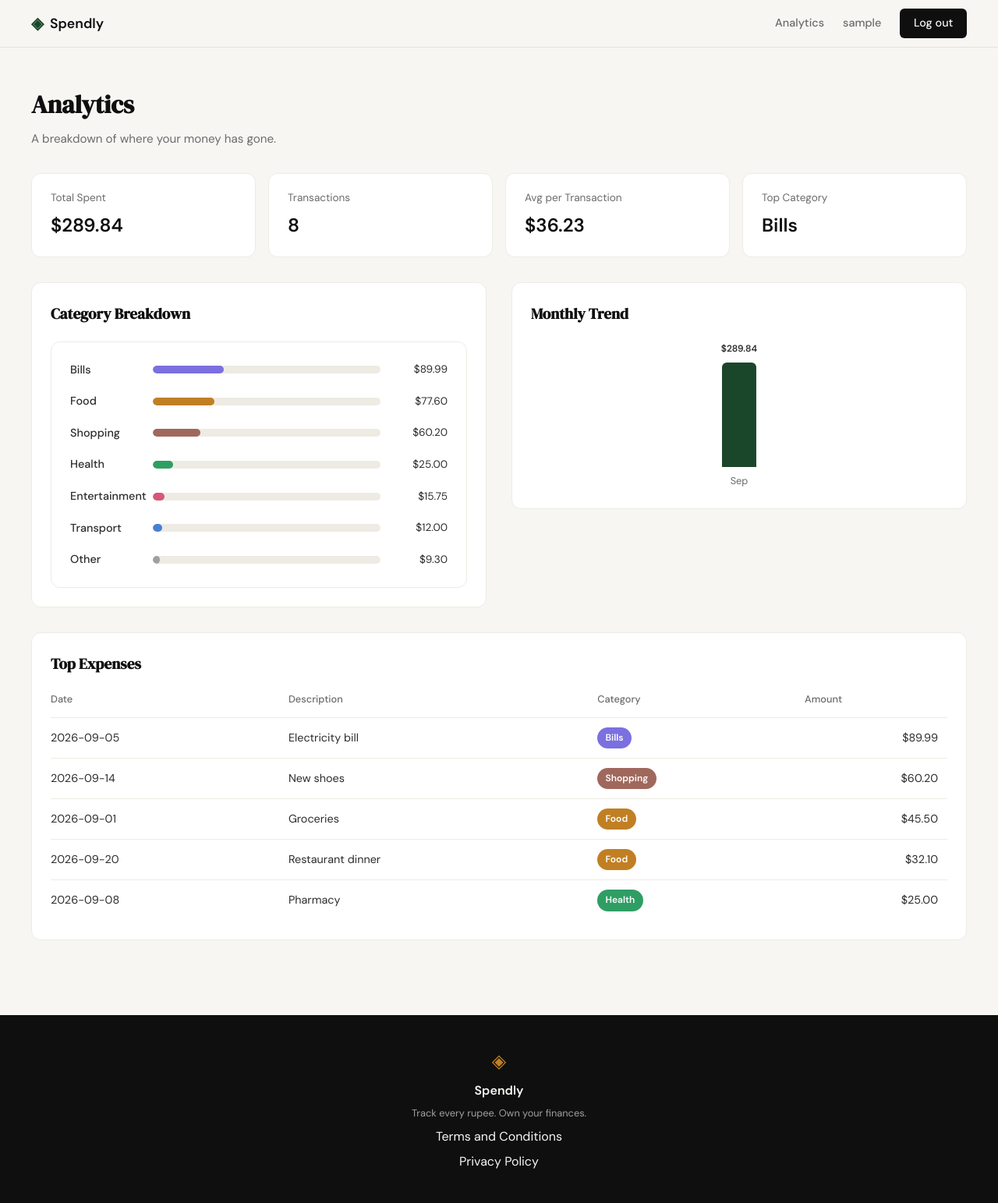
After one commit to Hammad-idrees/Spendly_ExpenseTracker, a Flask app: page /analytics in a window 1280 px wide. The commit adds this page. Shown: the whole page at 78% size. Run offline with Flask 3, Linux system fonts and the light colour scheme; the visitor is signed in with stand-in values (Sample User, id 1); data comes from the database, SQL or seed files in the repository.

Commit message:
analytics

```diff
--- a/app.py
+++ b/app.py
@@ -1,3 +1,5 @@
+from datetime import datetime
+
 from flask import Flask, render_template, session, redirect, url_for
 
 from database.db import get_db, init_db, seed_db
@@ -105,6 +107,104 @@ def profile():
     )
 
 
+@app.route("/analytics")
+def analytics():
+    if not session.get("user_id"):
+        return redirect(url_for("login"))
+
+    user_id = session["user_id"]
+    conn = get_db()
+
+    totals = conn.execute(
+        "SELECT COUNT(*) AS count, COALESCE(SUM(amount), 0) AS total FROM expenses WHERE user_id = ?",
+        (user_id,),
+    ).fetchone()
+
+    category_rows = conn.execute(
+        """
+        SELECT category, COALESCE(SUM(amount), 0) AS total
+        FROM expenses
+        WHERE user_id = ?
+        GROUP BY category
+        ORDER BY total DESC
+        """,
+        (user_id,),
+    ).fetchall()
+
+    monthly_rows = conn.execute(
+        """
+        SELECT strftime('%Y-%m', date) AS month, COALESCE(SUM(amount), 0) AS total
+        FROM expenses
+        WHERE user_id = ?
+        GROUP BY month
+        ORDER BY month
+        """,
+        (user_id,),
+    ).fetchall()
+
+    top_expense_rows = conn.execute(
+        """
+        SELECT date, description, category, amount
+        FROM expenses
+        WHERE user_id = ?
+        ORDER BY amount DESC
+        LIMIT 5
+        """,
+        (user_id,),
+    ).fetchall()
+
+    conn.close()
+
+    total_spent = totals["total"]
+    transaction_count = totals["count"]
+    avg_transaction = total_spent / transaction_count if transaction_count else 0
+    top_category = category_rows[0]["category"] if category_rows else "—"
+
+    summary_stats = [
+        {"label": "Total Spent", "value": f"${total_spent:,.2f}"},
+        {"label": "Transactions", "value": str(transaction_count)},
+        {"label": "Avg per Transaction", "value": f"${avg_transaction:,.2f}"},
+        {"label": "Top Category", "value": top_category},
+    ]
+
+    category_breakdown = [
+        {
+            "category": row["category"],
+            "amount": f"${row['total']:,.2f}",
+            "percent": round((row["total"] / total_spent) * 100) if total_spent else 0,
+        }
+        for row in category_rows
+    ]
+
+    max_month_total = max((row["total"] for row in monthly_rows), default=0)
+    monthly_trend = [
+        {
+            "label": datetime.strptime(row["month"], "%Y-%m").strftime("%b"),
+            "amount": f"${row['total']:,.2f}",
+            "percent": round((row["total"] / max_month_total) * 100) if max_month_total else 0,
+        }
+        for row in monthly_rows
+    ]
+
+    top_expenses = [
+        {
+            "date": row["date"],
+            "description": row["description"],
+            "category": row["category"],
+            "amount": f"${row['amount']:,.2f}",
+        }
+        for row in top_expense_rows
+    ]
+
+    return render_template(
+        "analytics.html",
+        summary_stats=summary_stats,
+        category_breakdown=category_breakdown,
+        monthly_trend=monthly_trend,
+        top_expenses=top_expenses,
+    )
+
+
 @app.route("/expenses/add")
 def add_expense():
     return "Add expense — coming in Step 7"
--- a/static/css/style.css
+++ b/static/css/style.css
@@ -746,6 +746,107 @@ a { color: inherit; text-decoration: none; }
 .cat-bar-other { background: var(--cat-other); }
 
 /* ------------------------------------------------------------------ */
+/* Analytics page                                                      */
+/* ------------------------------------------------------------------ */
+
+.analytics-section {
+    padding: 3rem 2rem 6rem;
+}
+
+.analytics-inner {
+    max-width: var(--max-width);
+    margin: 0 auto;
+    display: flex;
+    flex-direction: column;
+    gap: 2rem;
+}
+
+.analytics-header { display: flex; flex-direction: column; gap: 0.35rem; }
+
+.analytics-title {
+    font-family: var(--font-display);
+    font-size: 2rem;
+    color: var(--ink);
+}
+
+.analytics-subtitle { color: var(--ink-muted); font-size: 0.95rem; }
+
+.analytics-stats { margin: 0; grid-template-columns: repeat(4, 1fr); }
+
+.analytics-grid {
+    display: grid;
+    grid-template-columns: repeat(2, 1fr);
+    gap: 2rem;
+    align-items: start;
+}
+
+.analytics-bars .mock-bar-row {
+    grid-template-columns: 90px 1fr 70px;
+}
+
+.analytics-bar-amount {
+    font-size: 0.85rem;
+    color: var(--ink-soft);
+    text-align: right;
+    font-variant-numeric: tabular-nums;
+}
+
+.analytics-empty {
+    color: var(--ink-faint);
+    font-size: 0.9rem;
+}
+
+.trend-chart {
+    display: flex;
+    align-items: flex-end;
+    gap: 1.25rem;
+    height: 190px;
+}
+
+.trend-bar-col {
+    flex: 1;
+    height: 100%;
+    display: flex;
+    flex-direction: column;
+    align-items: center;
+    justify-content: flex-end;
+    gap: 0.5rem;
+}
+
+.trend-bar-value {
+    font-size: 0.75rem;
+    font-weight: 600;
+    color: var(--ink-soft);
+    font-variant-numeric: tabular-nums;
+}
+
+.trend-bar-track {
+    width: 100%;
+    max-width: 44px;
+    flex: 1;
+    display: flex;
+    align-items: flex-end;
+}
+
+.trend-bar {
+    width: 100%;
+    min-height: 4px;
+    background: var(--accent);
+    border-radius: var(--radius-sm) var(--radius-sm) 0 0;
+    transition: height 0.6s ease;
+}
+
+.trend-bar-label {
+    font-size: 0.8rem;
+    color: var(--ink-muted);
+}
+
+@media (max-width: 900px) {
+    .analytics-stats { grid-template-columns: repeat(2, 1fr); }
+    .analytics-grid { grid-template-columns: 1fr; }
+}
+
+/* ------------------------------------------------------------------ */
 /* Video modal                                                         */
 /* ------------------------------------------------------------------ */
 
--- /dev/null
+++ b/templates/analytics.html
@@ -0,0 +1,99 @@
+{% extends "base.html" %}
+
+{% block title %}Analytics — Spendly{% endblock %}
+
+{% block content %}
+
+<section class="analytics-section">
+    <div class="analytics-inner">
+
+        <div class="analytics-header">
+            <h1 class="analytics-title">Analytics</h1>
+            <p class="analytics-subtitle">A breakdown of where your money has gone.</p>
+        </div>
+
+        <div class="mock-stats analytics-stats">
+            {% for stat in summary_stats %}
+            <div class="mock-stat">
+                <span class="mock-stat-label">{{ stat.label }}</span>
+                <span class="mock-stat-value">{{ stat.value }}</span>
+            </div>
+            {% endfor %}
+        </div>
+
+        <div class="analytics-grid">
+
+            <div class="profile-panel">
+                <h2 class="profile-panel-title">Category Breakdown</h2>
+                {% if category_breakdown %}
+                <div class="mock-bars analytics-bars">
+                    {% for cat in category_breakdown %}
+                    <div class="mock-bar-row">
+                        <span class="mock-cat">{{ cat.category }}</span>
+                        <div class="mock-bar-track">
+                            <div class="mock-bar cat-bar-{{ cat.category|lower }}" style="width: {{ cat.percent }}%"></div>
+                        </div>
+                        <span class="analytics-bar-amount">{{ cat.amount }}</span>
+                    </div>
+                    {% endfor %}
+                </div>
+                {% else %}
+                <p class="analytics-empty">No expenses yet — add one to see your breakdown.</p>
+                {% endif %}
+            </div>
+
+            <div class="profile-panel">
+                <h2 class="profile-panel-title">Monthly Trend</h2>
+                {% if monthly_trend %}
+                <div class="trend-chart">
+                    {% for month in monthly_trend %}
+                    <div class="trend-bar-col">
+                        <span class="trend-bar-value">{{ month.amount }}</span>
+                        <div class="trend-bar-track">
+                            <div class="trend-bar" style="height: {{ month.percent }}%"></div>
+                        </div>
+                        <span class="trend-bar-label">{{ month.label }}</span>
+                    </div>
+                    {% endfor %}
+                </div>
+                {% else %}
+                <p class="analytics-empty">No expenses yet — add one to see your trend.</p>
+                {% endif %}
+            </div>
+
+        </div>
+
+        <div class="profile-panel">
+            <h2 class="profile-panel-title">Top Expenses</h2>
+            {% if top_expenses %}
+            <div class="table-scroll">
+                <table class="profile-table">
+                    <thead>
+                        <tr>
+                            <th>Date</th>
+                            <th>Description</th>
+                            <th>Category</th>
+                            <th class="profile-table-amount">Amount</th>
+                        </tr>
+                    </thead>
+                    <tbody>
+                        {% for txn in top_expenses %}
+                        <tr>
+                            <td>{{ txn.date }}</td>
+                            <td>{{ txn.description }}</td>
+                            <td><span class="cat-badge cat-badge-{{ txn.category|lower }}">{{ txn.category }}</span></td>
+                            <td class="profile-table-amount">{{ txn.amount }}</td>
+                        </tr>
+                        {% endfor %}
+                    </tbody>
+                </table>
+            </div>
+            {% else %}
+            <p class="analytics-empty">No expenses yet — add one to see your top expenses.</p>
+            {% endif %}
+        </div>
+
+    </div>
+</section>
+
+{% endblock %}
--- a/templates/base.html
+++ b/templates/base.html
@@ -21,6 +21,7 @@
             <div class="nav-links">
                 {# Login (Step 3) should set session["user_id"] and session["user_name"] on success #}
                 {% if session.user_id %}
+                <a href="{{ url_for('analytics') }}">Analytics</a>
                 <a href="{{ url_for('profile') }}">{{ session.user_name or "My Profile" }}</a>
                 <a href="{{ url_for('logout') }}" class="nav-cta">Log out</a>
                 {% else %}
```
